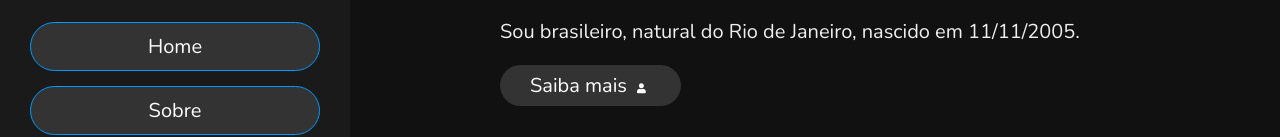
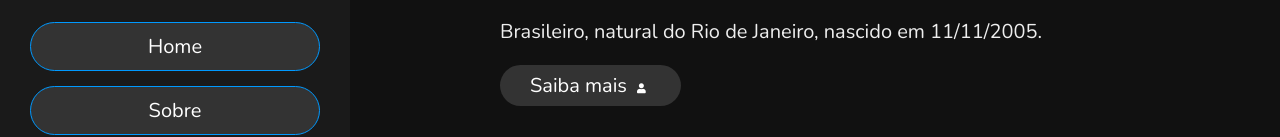
Before and after one commit to albuquerque14/PortifolioVTR, a plain HTML site: page index.html in a window 1280 px wide. Shown: the part 395-532 px from the top of the page. Drawn offline with nearby package versions, Linux system fonts and the light colour scheme.

Commit message:
Update index.html

```diff
--- a/index.html
+++ b/index.html
@@ -46,7 +46,7 @@
 
     <h3>Olá! Sejam bem-vindos !</h3>
     <h1>Eu sou <span>Vitor Albuquerque</span></h1>
-    <p>Sou brasileiro, natural do Rio de Janeiro, nascido em 11/11/2005.
+    <p>Brasileiro, natural do Rio de Janeiro, nascido em 11/11/2005.
     </p>
     <a href="#about"><button class="btn">Saiba mais <i class="fas fa-user"></i></button></a>
 
```
